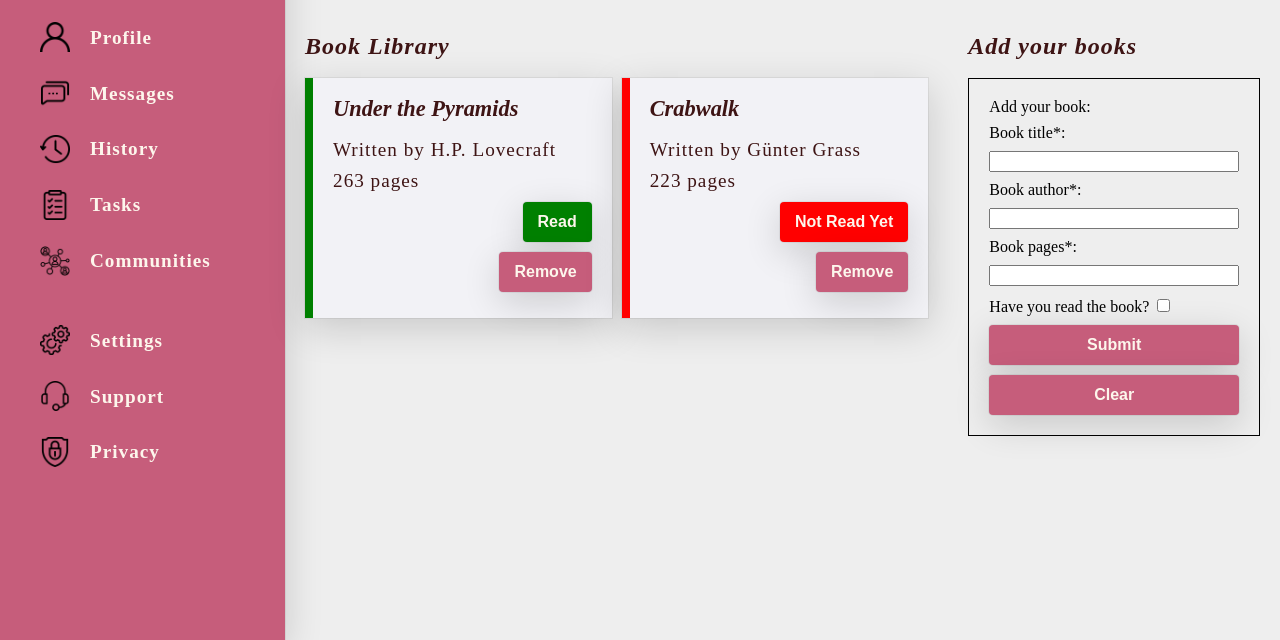
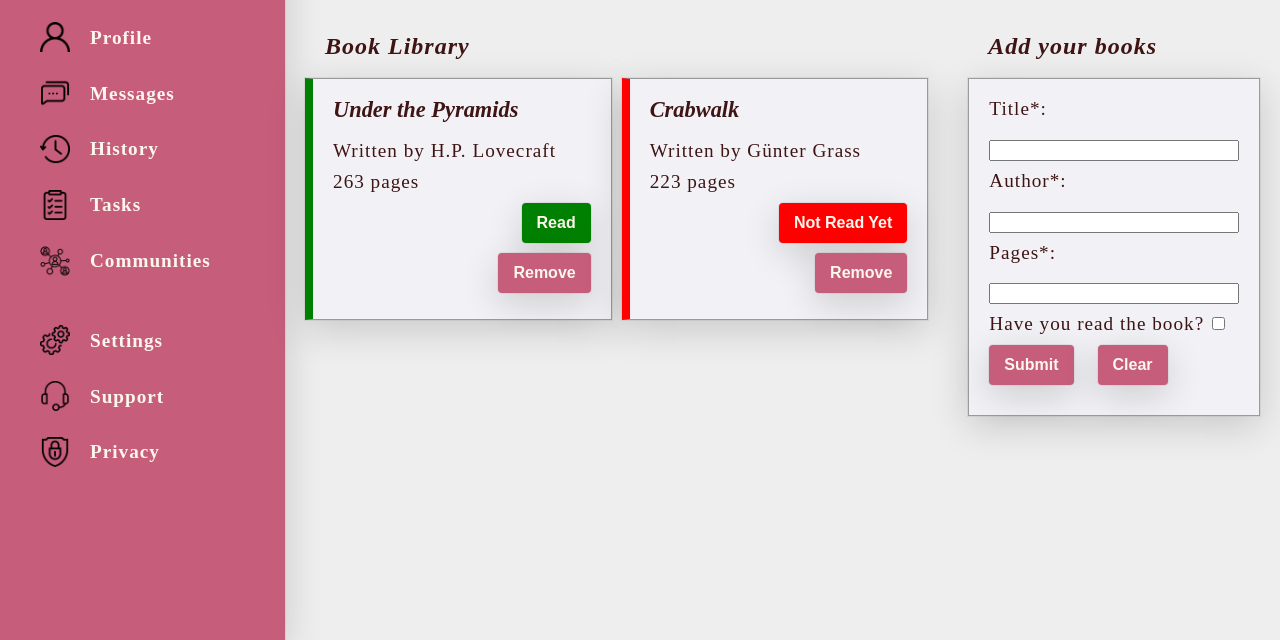
Before and after one commit to janaiscoding/library, a plain HTML site: page index.html in a window 1280 px wide. Shown: the part 160-800 px from the top of the page. Drawn offline with Linux system fonts and the light colour scheme.

Commit message:
fix buttons

```diff
--- a/index.html
+++ b/index.html
@@ -88,9 +88,7 @@
                     <div class="right-content-title">Add your books</div>
                     <div class="form-container">
                     <form class="library-form">
-                        <legend>Add your book:</legend>
-
-                        <label for="title">Book title*:</label>
+                        <label for="title">Title*:</label>
                         <input
                         type="text"
                         id="title"
@@ -98,7 +96,7 @@
                         required
                         maxlength="100">
 
-                        <label for="author">Book author*:</label>
+                        <label for="author">Author*:</label>
                         <input
                         type="text"
                         id="author"
@@ -106,7 +104,7 @@
                         required
                         maxlength="100">
 
-                        <label for="pages">Book pages*:</label>
+                        <label for="pages">Pages*:</label>
                         <input
                         type="number"
                         id="pages"
@@ -120,8 +118,10 @@
                         type="checkbox"
                         id="status">
                     </div>
+                    <div class="buttons-wrapper">
                         <button class="add-book" type="submit">Submit</button>
                          <button class="clear-inputs" type="button">Clear</button>
+                        </div>
                     </form>
                     </div>
                 </div>
--- a/styles.css
+++ b/styles.css
@@ -210,14 +210,17 @@ img.profile-picture {
     display: grid;
     padding: 20px;
     height: 200px;
+    border: 1px solid rgba(0, 0, 0, 0.36);
 }
 
 form {
     display: grid;
     grid-template-columns: repeat(1,1fr);
     gap: 10px;
-    border: 1px solid black;
+    border: 1px solid rgba(0, 0, 0, 0.36);
     padding: 20px;
+    background-color: var(--card-background-color);
+    box-shadow: rgb(0 0 0 / 16%) 0px 10px 36px 0px, rgb(0 0 0 / 6%) 0px 0px 0px 1px;
 }
 
 .right-content {
@@ -243,7 +246,7 @@ form {
     font-size: 1.5rem;
     font-weight: 900;
     font-style: italic;
-    padding: 10px 0px 10px 0px;
+    padding: 10px 0px 10px 20px;
     letter-spacing: 1px;
 
 }
@@ -285,7 +288,8 @@ form {
 }
 
 .book-author,
-.book-pages {
+.book-pages,
+label {
     color: var(--card-text-color);
     font-weight: 500;
     font-size: 1.2rem;
@@ -294,9 +298,15 @@ form {
     padding-bottom: 10px;
 }
 .status,
-.remove-book {
+.remove-book,
+.clear-inputs {
     justify-self: flex-end;
     margin-bottom: 10px;
+    max-width: fit-content;
+}
+.buttons-wrapper > button {
+    justify-content: center;
+    margin-right: 20px;
 }
 .remove-book {
     margin-bottom: 20px;
```
